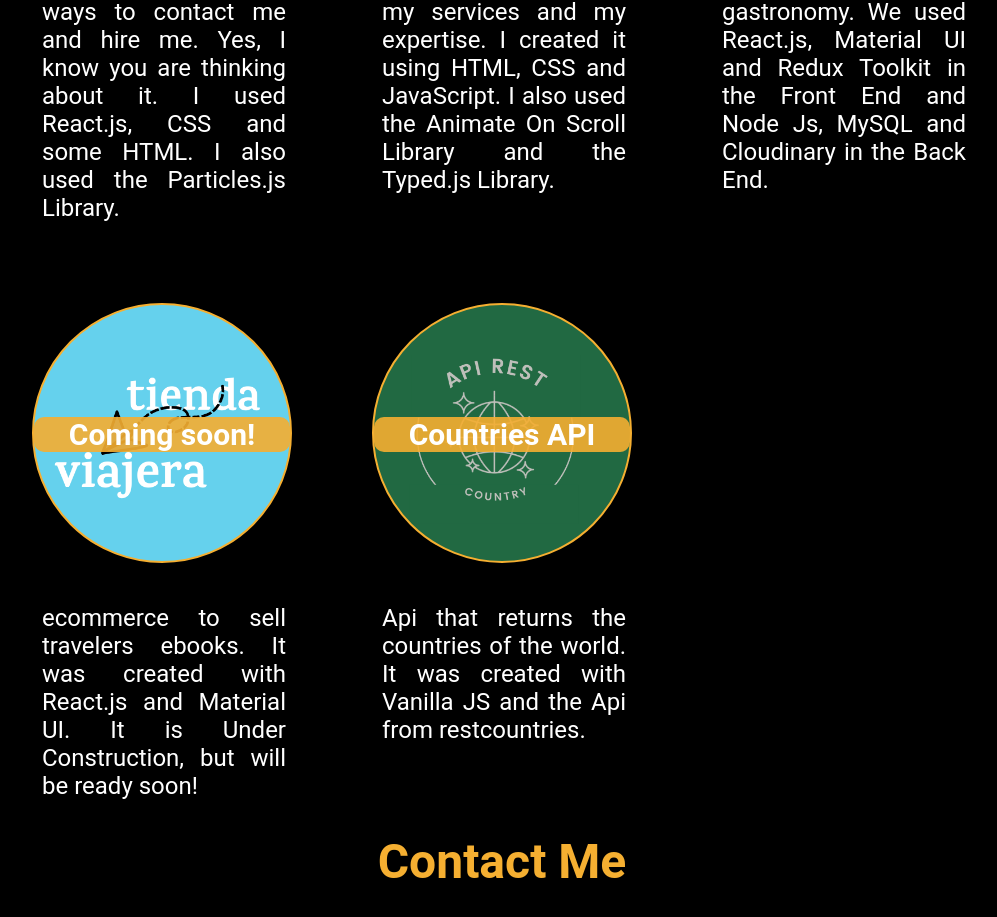
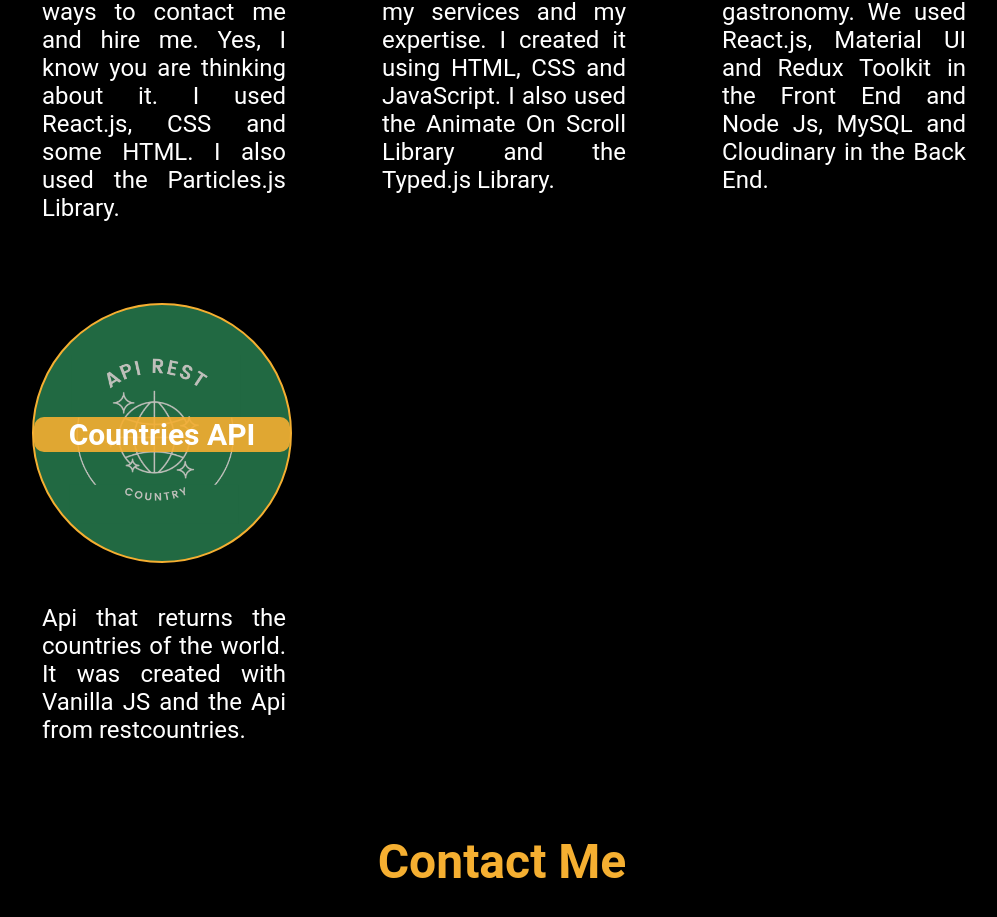
Before and after one commit to nicobonder/webdevportfolio, a React (Create React App) app: page / in a window 1280 px wide. Shown: the part 1996-2913 px from the top of the page, without its empty margins (138-1135 px from the left). Built offline with nearby package versions, Linux system fonts and the light colour scheme.

Commit message:
Tienda project removed

```diff
--- a/src/projectDataEn.js
+++ b/src/projectDataEn.js
@@ -25,14 +25,14 @@ const projectsEn = [
     description: "Group project in which we created a social network dedicated to gastronomy. We used React.js, Material UI and Redux Toolkit in the Front End and Node Js, MySQL and Cloudinary in the Back End.",
     img: "",
     },
-    {id: 4,
+    /*{id: 4,
     clase: "tienda",
     link: "https://tiendaviajera.netlify.app/",
     title: "Click to open this project",
     name: "Coming soon!",
     description: "ecommerce to sell travelers ebooks. It was created with React.js and Material UI. It is Under Construction, but will be ready soon!",
     img: "",
-    },
+    },*/
     {id: 5,
     clase: "apiCountries",
     link: "https://nicobondercountries.netlify.app/",
```
